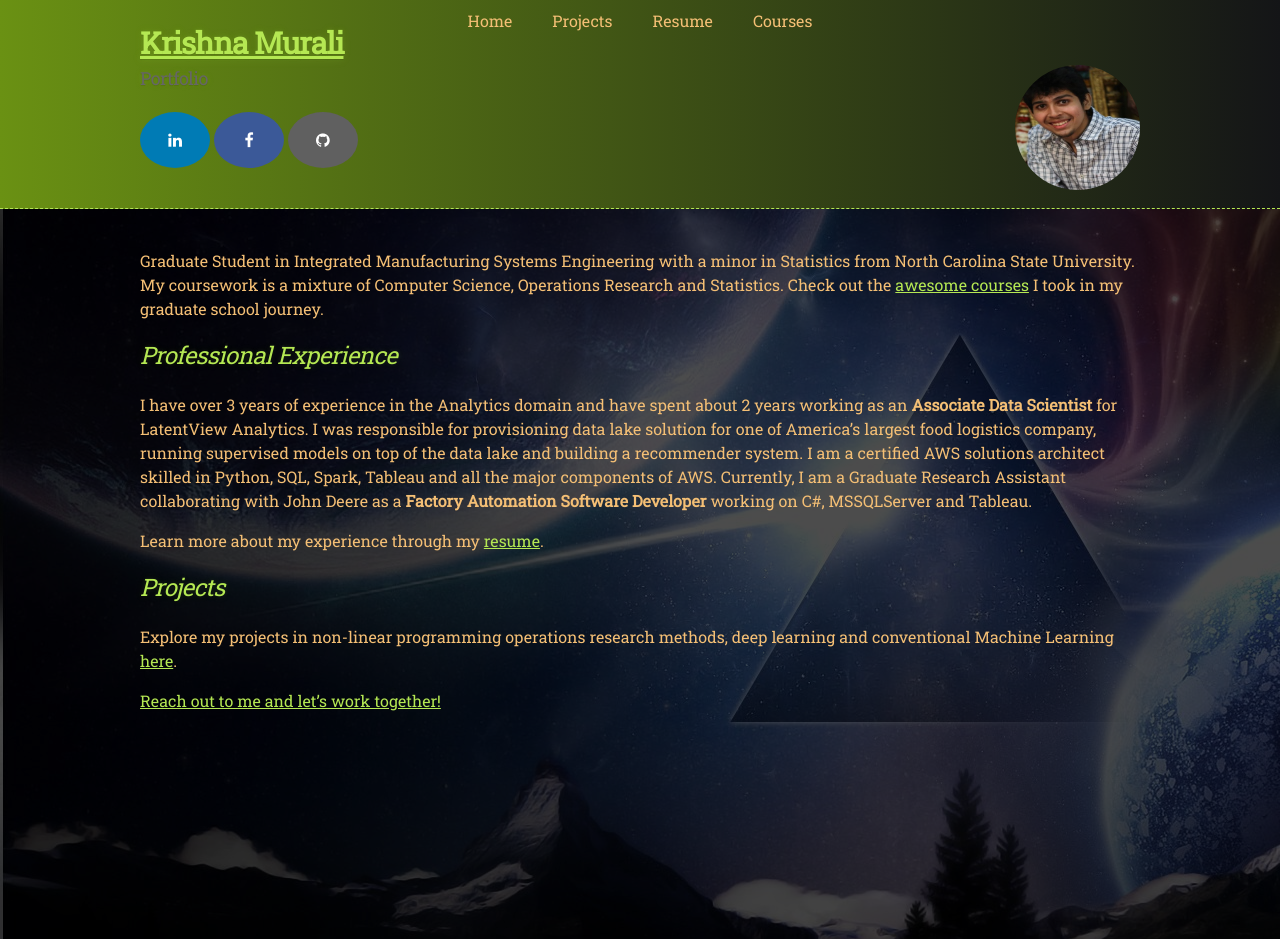
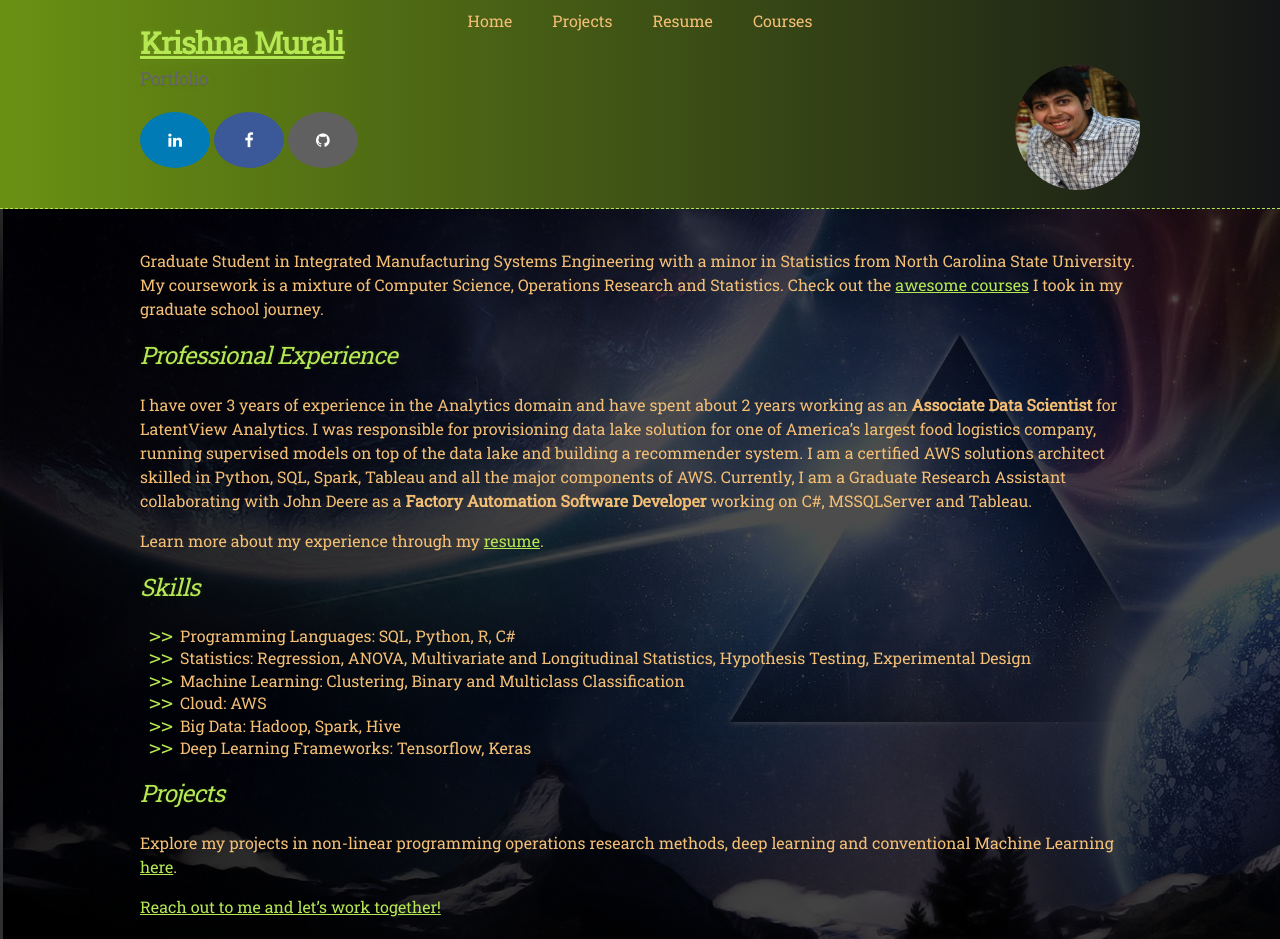
Before and after one commit to KrishnaMurali177/KrishnaMurali177.github.io, a Jekyll site: the page built from index.md, in a window 1280 px wide. Built offline with Jekyll 4.4.1, drawn with Linux system fonts in a browser that asks for light colours.

Commit message:
Update index.md

```diff
--- a/index.md
+++ b/index.md
@@ -9,6 +9,15 @@ I have over 3 years of experience in the Analytics domain and have spent about 2
 
 Learn more about my experience through my [resume](./Resume - KrishnaMurali.pdf).
 
+## _Skills_
+* Programming Languages: SQL, Python, R, C#
+* Statistics: Regression, ANOVA, Multivariate and Longitudinal Statistics, Hypothesis Testing, Experimental Design
+* Machine Learning: Clustering, Binary and Multiclass Classification
+* Cloud: AWS
+* Big Data: Hadoop, Spark, Hive
+* Deep Learning Frameworks: Tensorflow, Keras
+
+
 ## _Projects_
 Explore my projects in non-linear programming operations research methods, deep learning and conventional Machine Learning [here](./projects.html).
 
```
